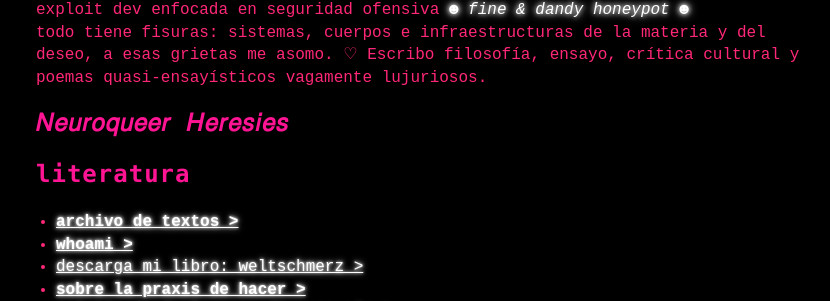
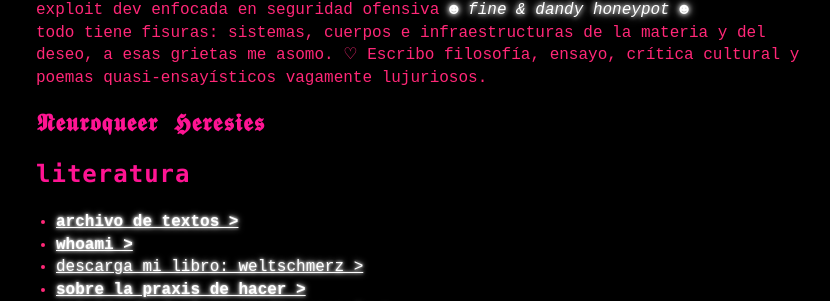
Before and after one commit to medusahra/medusahra.github.io, a Jekyll site: the page built from index.md, in a window 1280 px wide. Shown: the part 724-1025 px from the top of the page, without its empty margins (219-1049 px from the left). Built offline with Jekyll 4.4.1, drawn with Linux system fonts in a browser that asks for light colours.

Commit message:
Update index.md

```diff
--- a/index.md
+++ b/index.md
@@ -26,7 +26,7 @@ todo tiene fisuras: sistemas, cuerpos e infraestructuras de la materia y del des
 Escribo filosofía, ensayo, crítica cultural y poemas quasi-ensayísticos vagamente lujuriosos.
 
 <h1 style="line-height: 1.2;">
-𝑁𝑒𝑢𝑟𝑜𝑞𝑢𝑒𝑒𝑟 𝐻𝑒𝑟𝑒𝑠𝑖𝑒𝑠
+𝕹𝖊𝖚𝖗𝖔𝖖𝖚𝖊𝖊𝖗 𝕳𝖊𝖗𝖊𝖘𝖎𝖊𝖘
 </h1>
 
 ## literatura
```
